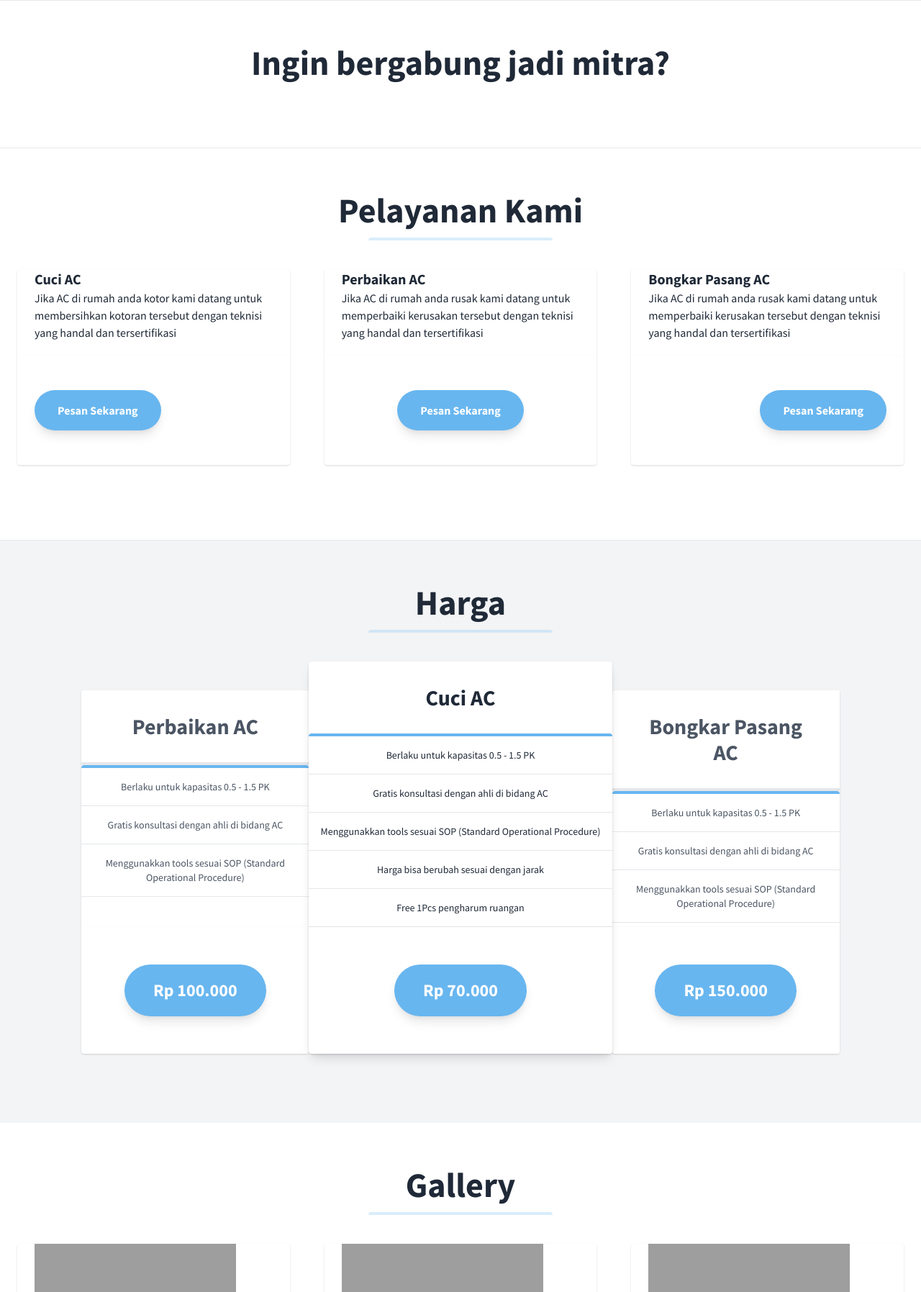
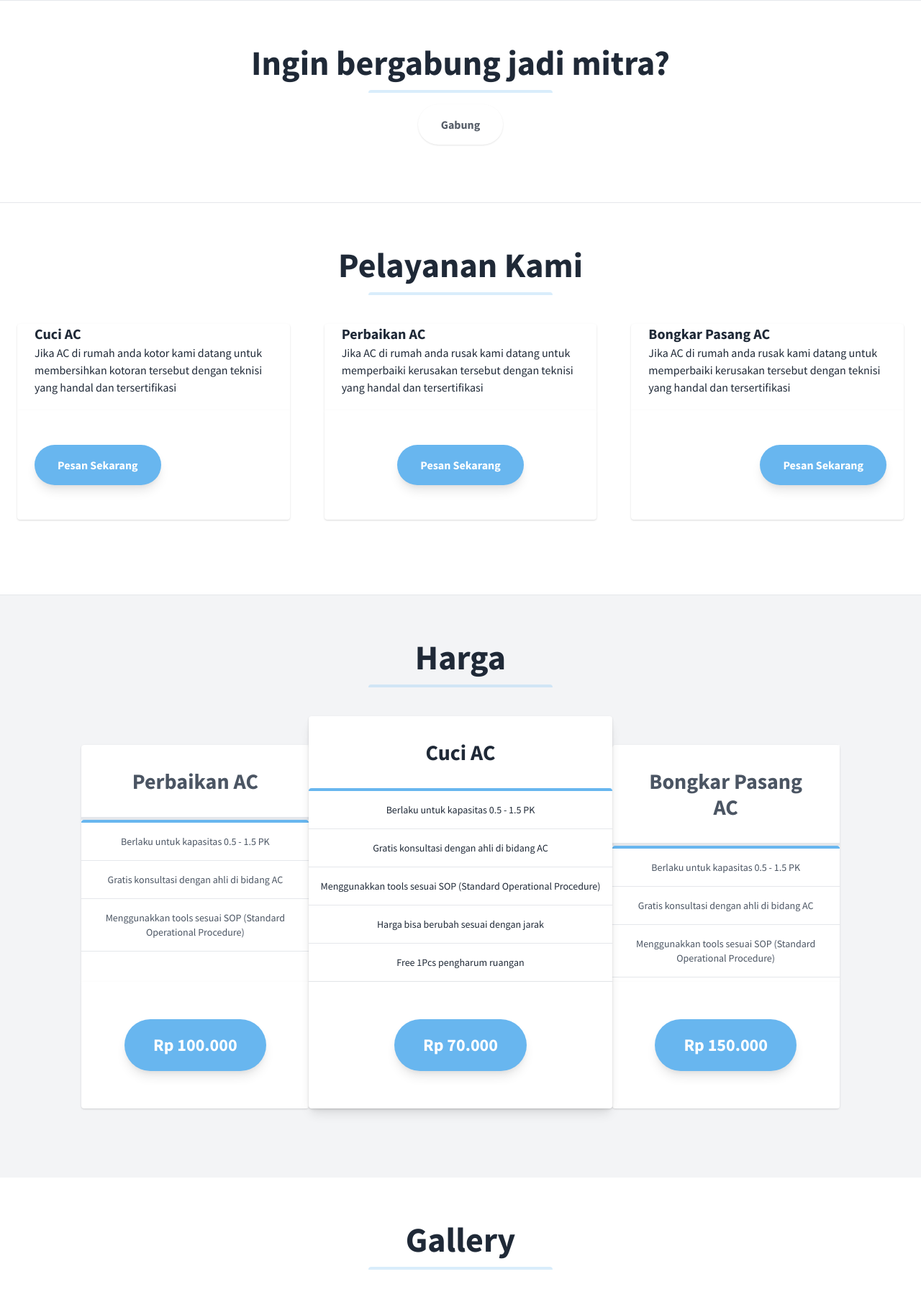
Before and after one commit to rifqi2001/proyek3, a Laravel app: page / in a window 1280 px wide. Shown: the part 655-2450 px from the top of the page at 72% size. Run offline with Laravel 10, Linux system fonts and the light colour scheme; grey boxes are pictures that could not be loaded.

Commit message:
penambahan gabung mitra

```diff
--- a/resources/views/welcome.blade.php
+++ b/resources/views/welcome.blade.php
@@ -78,6 +78,12 @@
         <h2 class="w-full my-2 text-5xl font-bold leading-tight text-center text-gray-800">
           Ingin bergabung jadi mitra?
         </h2>
+        <div class="w-full mb-4">
+          <div class="h-1 mx-auto gradient w-64 opacity-25 my-0 py-0 rounded-t"></div>
+        </div>
+        <a button id="navAction" class="mx-auto lg:mx- hover:underline bg-white text-gray-800 font-bold rounded-full mt-4 lg:mt-0 py-4 px-8 shadow opacity-75 focus:outline-none focus:shadow-outline transform transition hover:scale-105 duration-300 ease-in-out" href="https://wa.me/6285864639808" >
+          Gabung
+      </a>
       </div>
     </section>
     <section class="bg-white border-b py-8" id="Pelayanan">
```
